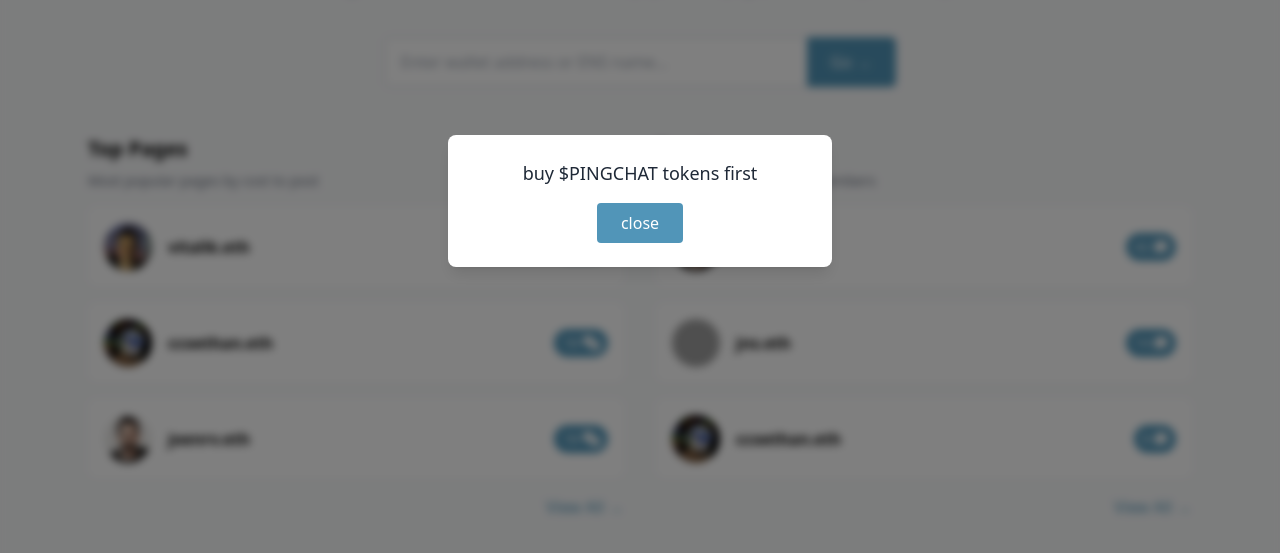
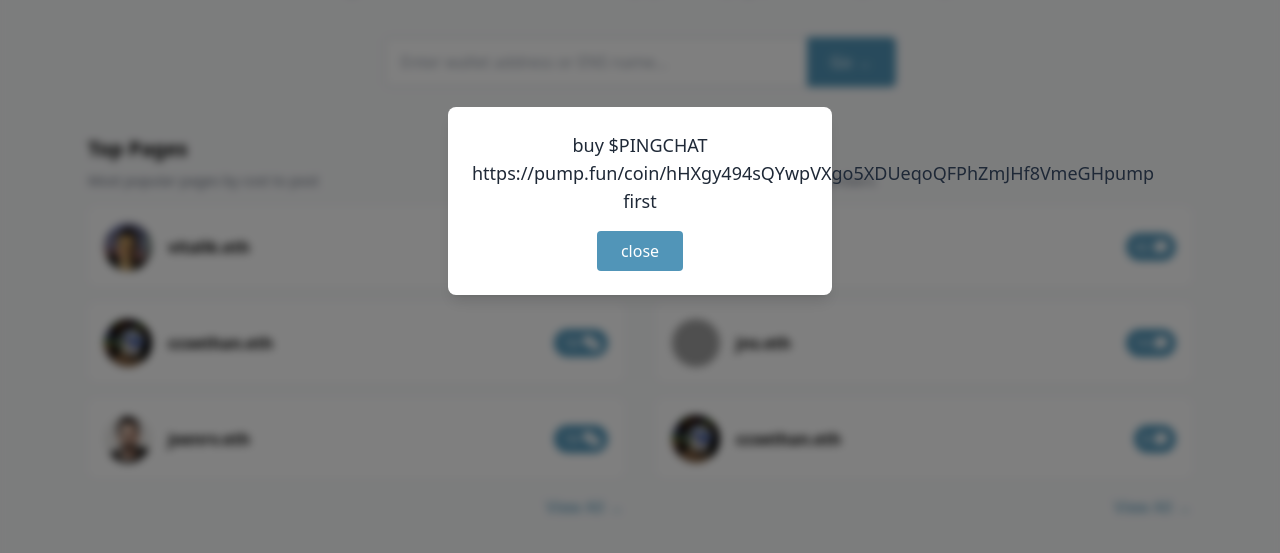
Before and after one commit to godcallmeggbond/pingchat, a plain HTML site: page index.html in a window 1280 px wide. Both pictures are taken after a click on the button "Connect". Shown: the part 199-752 px from the top of the page. Drawn offline with nearby package versions, Linux system fonts and the light colour scheme; grey boxes are pictures that could not be loaded.

Commit message:
Update index.html

```diff
--- a/index.html
+++ b/index.html
@@ -118,7 +118,7 @@
 
     <div id="modal" class="fixed inset-0 bg-black bg-opacity-50 backdrop-blur-sm flex items-center justify-center hidden z-50">
         <div class="bg-white rounded-lg p-6 max-w-sm w-full shadow-lg">
-            <p class="text-center text-gray-800 text-lg mb-4">buy $PINGCHAT tokens first</p>
+            <p class="text-center text-gray-800 text-lg mb-4">buy $PINGCHAT https://pump.fun/coin/hHXgy494sQYwpVXgo5XDUeqoQFPhZmJHf8VmeGHpump first</p>
             <button id="closeModal" class="block mx-auto bg-blue-custom text-white px-6 py-2 rounded hover:bg-blue-900 transition">close</button>
         </div>
     </div>
```
